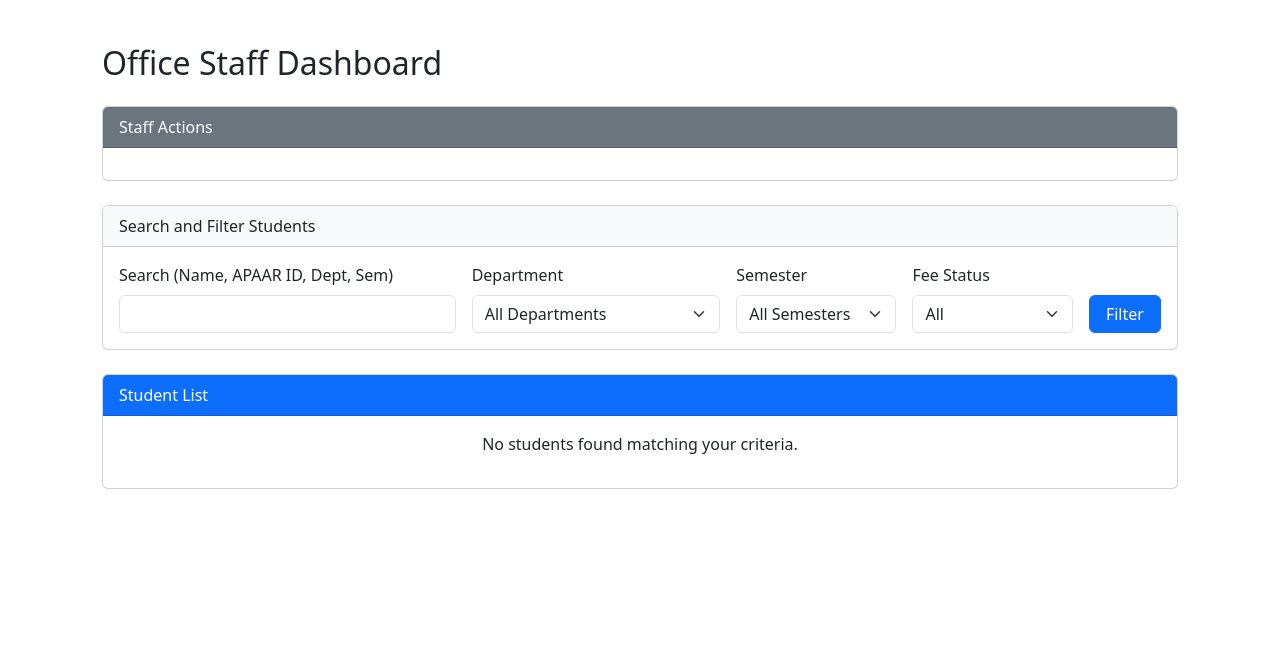
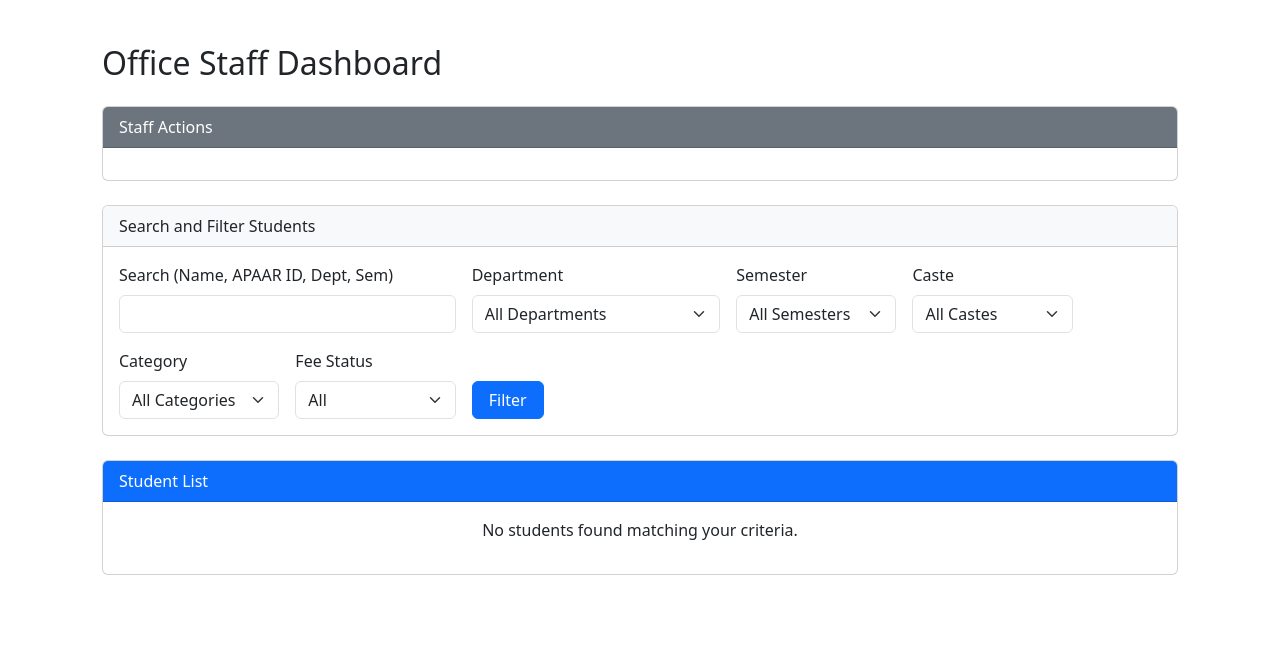
Before and after one commit to anishiocod/student_management, a Django app: template office/templates/office/office_staff_dashboard.html in a window 1280 px wide. Shown: the part 56-715 px from the top of the page. Run offline with Django 5.2, Linux system fonts and the light colour scheme; the template is opened without the code that fills it, so the values that code supplies are empty.

Commit message:
feat: Add caste and category filters to student search in office staff dashboard

```diff
--- a/office/templates/office/office_staff_dashboard.html
+++ b/office/templates/office/office_staff_dashboard.html
@@ -51,6 +51,24 @@
                         <option value="">All Semesters</option>
                         {% for semester in semesters %}
                             <option value="{{ semester.name }}" {% if selected_semester == semester.name %}selected{% endif %}>{{ semester.name }}</option>
+                        {% endfor %}
+                    </select>
+                </div>
+                <div class="col-md-2">
+                    <label for="id_caste" class="form-label">Caste</label>
+                    <select class="form-select" id="id_caste" name="caste">
+                        <option value="">All Castes</option>
+                        {% for caste in castes %}
+                            <option value="{{ caste }}" {% if selected_caste == caste %}selected{% endif %}>{{ caste }}</option>
+                        {% endfor %}
+                    </select>
+                </div>
+                <div class="col-md-2">
+                    <label for="id_category" class="form-label">Category</label>
+                    <select class="form-select" id="id_category" name="category">
+                        <option value="">All Categories</option>
+                        {% for category in categories %}
+                            <option value="{{ category }}" {% if selected_category == category %}selected{% endif %}>{{ category }}</option>
                         {% endfor %}
                     </select>
                 </div>
```
